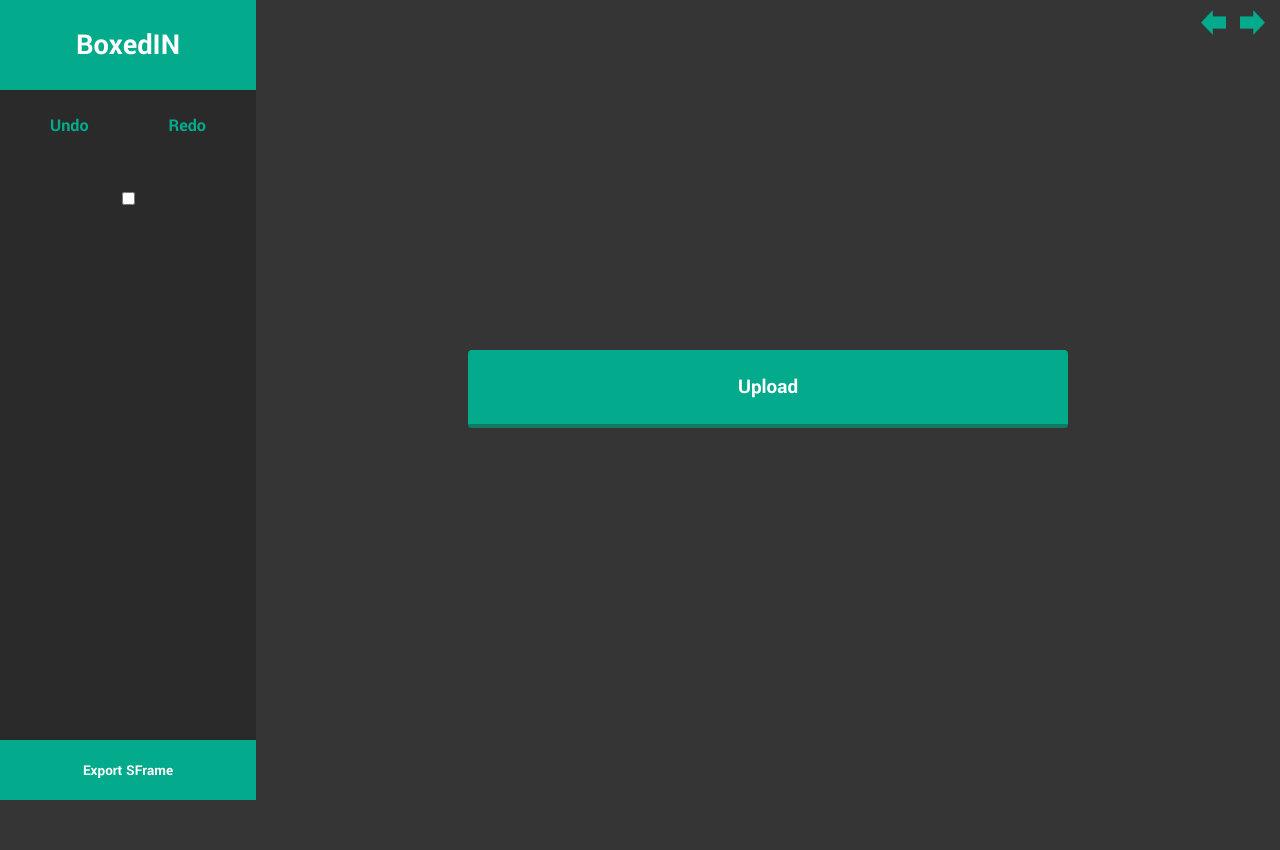
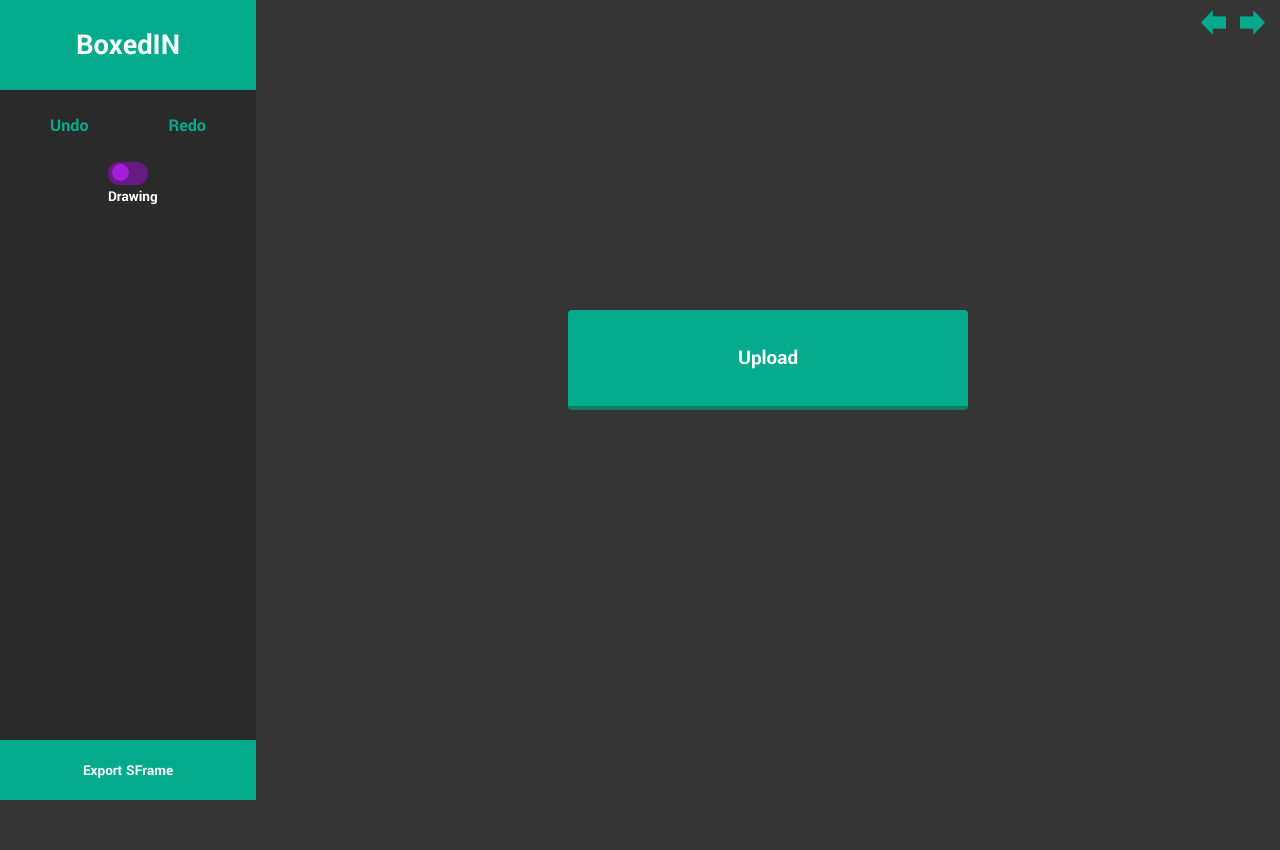
Before and after one commit to santosgagbegnon/BoxedIN, a Flask app: page /app in a window 1280 px wide; the page is wider, and only the part inside the window is pictured. After the commit the page ends 800 px from the top of that part, so only its background shows below. Run offline with Flask 2, Linux system fonts and the light colour scheme; some libraries are stand-ins or nearby versions.

Commit message:
added toggle switch design, fixed upload glitch

```diff
--- a/static/css/app.css
+++ b/static/css/app.css
@@ -139,12 +139,10 @@ header {
 
 canvas {
 	padding: 0px;
-	/* position: fixed; */
 	background: red;
 	height: 100%;
 	width: 100%;
 	order: 1;
-	/* flex: 0 1 100%;  */
 }
 
 .move-button {
@@ -158,16 +156,82 @@ canvas {
 	right: 10px;
 	float: right;
 }
+.switch {
+	text-align: center;
+	top: 30px;
+	position: relative;
+	display: inline-block;
+	width: 40px;
+	height: 23px;
+  }
+
+/* Hide default HTML checkbox */
+.switch input {
+	opacity: 0;
+	width: 0;
+	height: 0;
+  }
+
+  /* The slider */
+  .slider {
+	position: absolute;
+	cursor: pointer;
+	top: 0;
+	left: 0;
+	right: 0;
+	bottom: 0;
+	background-color: #651a84;
+	-webkit-transition: .3s;
+	transition: .4s;
+  }
+
+  .slider:before {
+	position: absolute;
+	content: "";
+	height: 17px;
+	width: 17px;
+	left: 4px;
+	bottom: 4px;
+	background-color:#a51edb;
+	-webkit-transition: .4s;
+	transition: .4s;
+  }
+
+  #tool-toggle:checked + .slider {
+	background-color: #2196F3;
+  }
+
+  #tool-toggle:focus + .slider {
+	box-shadow: 0 0 1px #2196F3;
+  }
+
+  #tool-toggle:checked + .slider:before {
+	background: #1dd3d3;
+	-webkit-transform: translateX(15px);
+	-ms-transform: translateX(15px);
+	transform: translateX(15px);
+  }
+  .switch > p {
+	  text-align: center;
+	  font-size: 15px;
+	  position: relative;
+	  top: -95px;
+	  margin: 0px;
+  }
+
+  .slider.round {
+	border-radius: 34px;
+  }
+
+  .slider.round:before {
+	border-radius: 50%;
+  }
 
 #container{
 	left: 20%;
 	right: 0;
 	top: 50px;
 	bottom: 0px;
-    /* bottom:0;
-    position:fixed;
-    overflow-y:scroll;
-	overflow-x:hidden; */
 	display:flex;
 	flex-flow: row wrap;
 	align-content: center;
@@ -180,19 +244,21 @@ canvas {
 	color: #fff;
     background-color: #03aa8c;
 	border: none;
-	width: 600px;
-	height: 78px;
-	margin-top: 50%;
+	width: 400px;
+	height: 100%;
 	border-radius: 4px;
 	border-bottom: 4px solid #117A60;
  }
 
+ form {
+	 margin-top: calc(50% + 60px);
+	 height: 100px;
+	 position: relative;
+ }
+
  #file {
 	position: absolute;
-	margin: 0;
-	padding: 0;
 	width: 100%;
 	height: 100%;
-	outline: none;
 	opacity: 0;
  }
--- a/static/scripts/app.js
+++ b/static/scripts/app.js
@@ -126,6 +126,7 @@ document.addEventListener("keypress", function(e){
             //if the drawing tool is not already selected, it's selected and the canvas
             //is made uneditable.
             if(toolToggle_checkbox.checked){
+                document.getElementById("toggleLabel").innerText = "Drawing"
                 toolToggle_checkbox.checked = false
                 tool = 0
                 currentCanvas.editable(false)
@@ -136,6 +137,7 @@ document.addEventListener("keypress", function(e){
             //if the the resizing/moving tool is not already selected, it's selected and the canvas
             //is made editable/
             if(!toolToggle_checkbox.checked){
+                document.getElementById("toggleLabel").innerText = "Editing"
                 toolToggle_checkbox.checked = true
                 tool = 1
                 currentCanvas.editable(true)
@@ -151,10 +153,12 @@ document.addEventListener("keypress", function(e){
  */
 toolToggle_checkbox.addEventListener("change", function(e){
     if(e.target.checked){
+        document.getElementById("toggleLabel").innerText = "Editing"
         tool = 1
         currentCanvas.editable(true)
     }
     else{
+        document.getElementById("toggleLabel").innerText = "Drawing"
         tool = 0
         currentCanvas.editable(false)
     }
@@ -453,13 +457,13 @@ function createLabelElement(label){
         if(colourCount >= colours.length-1){
             defaultColour = '#'+Math.random().toString(16).substr(-6);
         }
-        else{
+        else if(colour == null){
             defaultColour = colours[colourCount]
         }
         colour = colour || defaultColour
 
         currentCanvas.updateLabelColour(label.id, colour)
-        list_item.style.backgroundColor = colour //currentCanvas.getLabelColour(label.id)
+        list_item.style.backgroundColor = colour
     })
     labelName_input.addEventListener("keydown", function(e){
         if(e.which == 13){
--- a/templates/app.html
+++ b/templates/app.html
@@ -14,8 +14,12 @@
 			</div>
 			<button class="action-button" id="undo-button" type="button">Undo</button>
             <button class="action-button" id="redo-button" type="button">Redo</button>
-            <br></br>
-            <input id="tool-toggle"type="checkbox"></input>
+			<br></br>
+			<label class="switch">
+				<input id="tool-toggle"type="checkbox"></input>
+				<span class="slider round"></span>
+				<p id="toggleLabel">Drawing</p>
+			</label>
             <ul id=labels-list>
 				<!-- <li class="label">
 					<input value ="test" class="label-input"></input>
@@ -36,10 +40,10 @@
 
 			<div class="ContentBox">
 				<div id="container">
-
+					<form>
 						<input id= "file" type="file" webkitdirectory mozdirectory />
 						<button id="upload" type="submit">Upload</button>
-
+					</form>
 
 				</div>
 				<!-- <form id="container">
```
